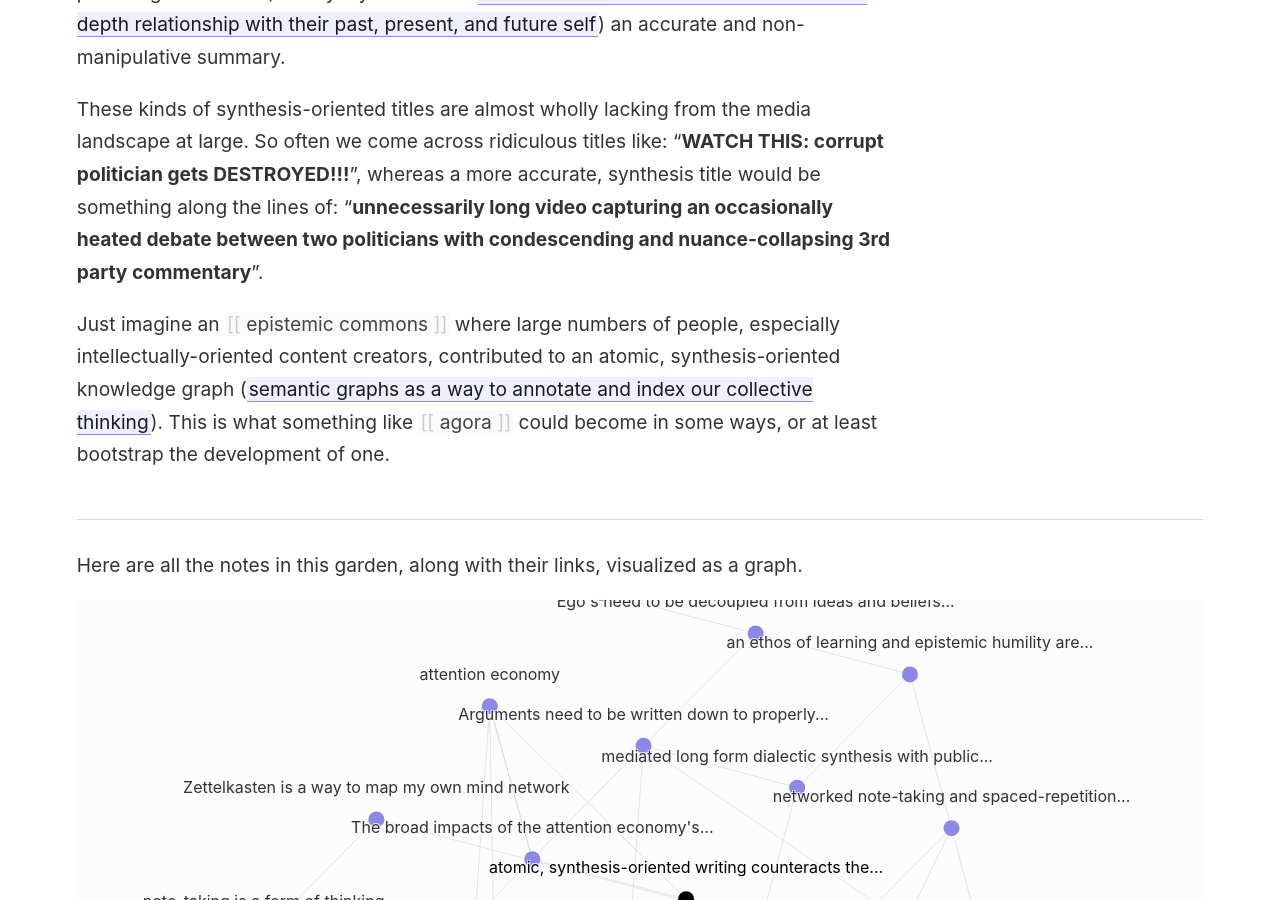
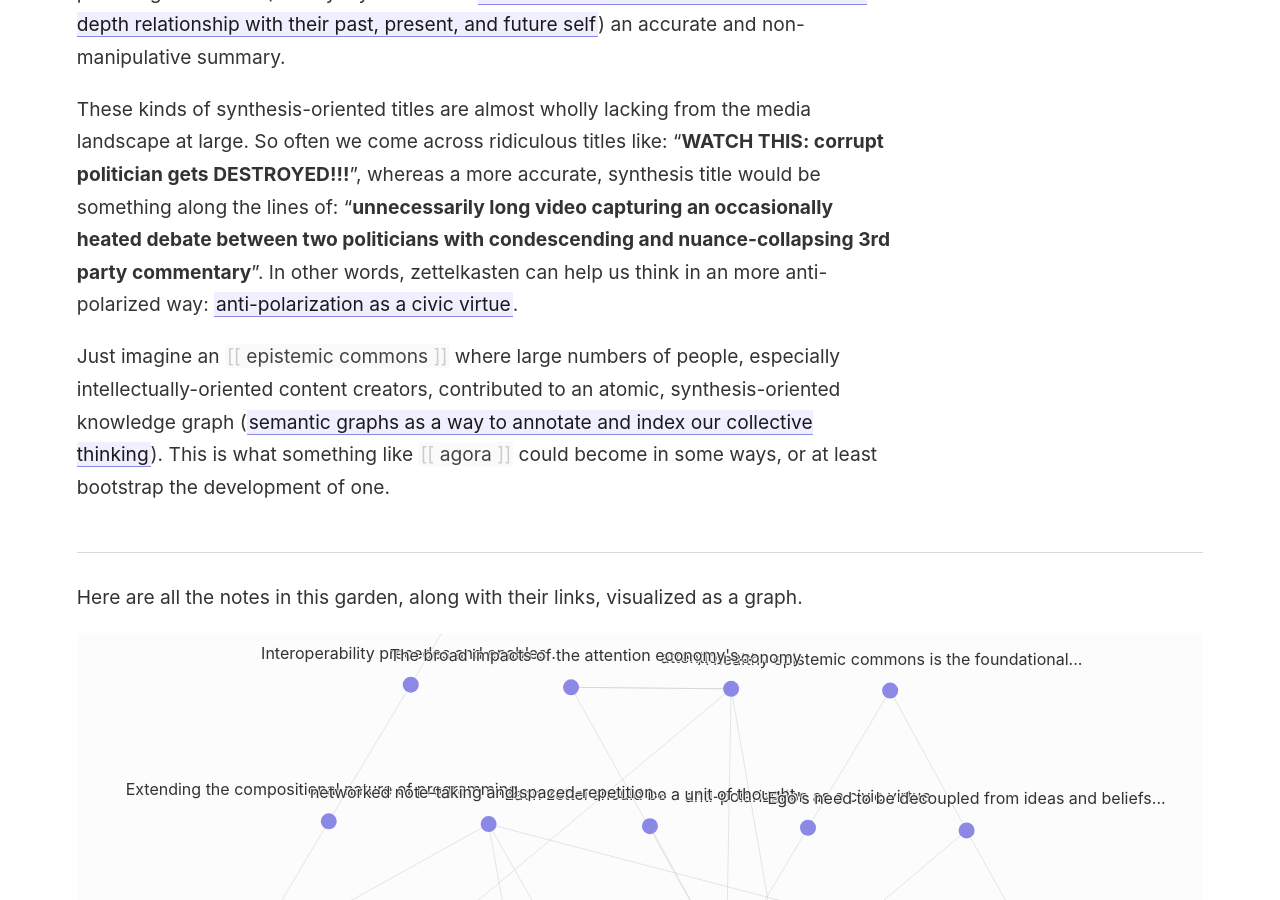
Before and after one commit to weswalla/digital-garden, a Jekyll site: the page built from _notes/atomic, synthesis-oriented writing counteracts the perverse incentives of the attention economy.md, in a window 1280 px wide and 900 px high, scrolled down 839 px. Built offline with Jekyll 4.4.1, drawn with Linux system fonts in a browser that asks for light colours.

Commit message:
added notes about interoperability and composability

```diff
--- a/_notes/atomic, synthesis-oriented writing counteracts the perverse incentives of the attention economy.md
+++ b/_notes/atomic, synthesis-oriented writing counteracts the perverse incentives of the attention economy.md
@@ -11,6 +11,6 @@ As noted, [[the broad impacts of the attention economy's perverse incentives alt
 
 What's great about atomic, synthesis-oriented writing (following the principle that [[each zettel should be a unit of thought]]) is that it forces us to develop titles that capture the essence of each note. That is, the title itself is sufficient to capture the contents of a note, providing the reader (usually my future self: [[zettelkasten enables one to have a more in depth relationship with their past, present, and future self]]) an accurate and non-manipulative summary.
 
-These kinds of synthesis-oriented titles are almost wholly lacking from the media landscape at large. So often we come across ridiculous titles like: "**WATCH THIS: corrupt politician gets DESTROYED!!!**", whereas a more accurate, synthesis title would be something along the lines of: "**unnecessarily long video capturing an occasionally heated debate between two politicians with condescending and nuance-collapsing 3rd party commentary**".
+These kinds of synthesis-oriented titles are almost wholly lacking from the media landscape at large. So often we come across ridiculous titles like: "**WATCH THIS: corrupt politician gets DESTROYED!!!**", whereas a more accurate, synthesis title would be something along the lines of: "**unnecessarily long video capturing an occasionally heated debate between two politicians with condescending and nuance-collapsing 3rd party commentary**". In other words, zettelkasten can help us think in an more anti-polarized way: [[anti-polarization as a civic virtue]].
 
 Just imagine an [[epistemic commons]] where large numbers of people, especially intellectually-oriented content creators, contributed to an atomic, synthesis-oriented knowledge graph ([[semantic graphs as a way to annotate and index our collective thinking]]). This is what something like [[agora]] could become in some ways, or at least bootstrap the development of one.
```
Also changed, not shown: _notes/horizontal open network value flows as an alternative to monolithic vertically integrated software systems.md (added, +13 -0 lines), _notes/interoperability precedes and enables composability in software systems.md (added, +15 -0 lines).
